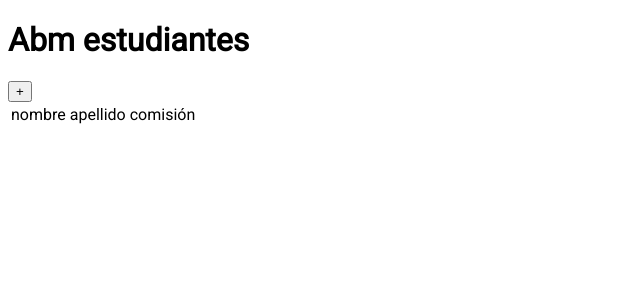
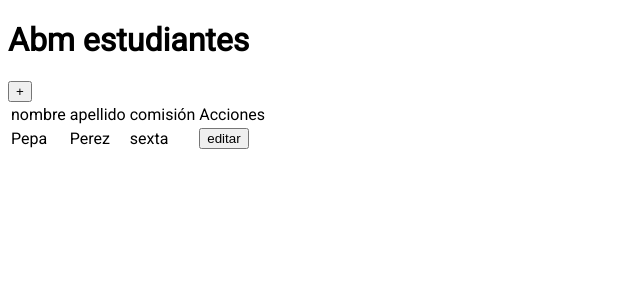
Before and after one commit to adasextagen/abm-students-rect-with-formik, a React (Create React App) app: page / in a window 1280 px wide. Shown: the top 300 px of the page, without its empty margins (0-640 px from the left). Built offline with nearby package versions, Linux system fonts and the light colour scheme.

Commit message:
edit in progress

```diff
--- a/src/App.js
+++ b/src/App.js
@@ -14,6 +14,7 @@ import './App.scss'
 //  - crear desde modal     0
 //  - editar estudiante     0
 //  - eliminnar (fun())     0
+//  - editar la funcion add student
 
 class App extends React.Component {
 	state = {
@@ -25,7 +26,17 @@ class App extends React.Component {
 			email: '', // email valido
 			id: ''
 		},
-		studentsList: [],
+		currentStudent: '',
+		studentsList: [
+			{
+				firstName: 'Pepa',
+				lastName: 'Perez',
+				age: '32',
+				comission: 'sexta',
+				email: 'pepa@perez.com',
+				id: 'stu-09800918505580112'
+			}
+		],
 		isModalOpen: false
 	}
 
@@ -34,9 +45,14 @@ class App extends React.Component {
 	}
 
 	addStudent = (values) => {
-		let newStudentsList = [ ...this.state.studentsList, { ...values, id: idGen('stu') } ]
-		this.setState({ studentsList: newStudentsList })
-		this.toggleModal()
+		console.log(values)
+		// let newStudentsList = [ ...this.state.studentsList, { ...values, id: idGen('stu') } ]
+		// this.setState({ studentsList: newStudentsList })
+		// this.toggleModal()
+	}
+
+	editStudent = (id) => {
+		this.setState({ currentStudent: id, isModalOpen: true })
 	}
 
 	toggleModal = (e) => {
@@ -45,12 +61,14 @@ class App extends React.Component {
 	}
 
 	render() {
+		let { currentStudent, studentsList, isModalOpen, studentModel } = this.state
+		let modelData = currentStudent ? studentsList.find((e) => e.id === currentStudent) : studentModel
 		return (
 			<Fragment>
 				<Header title={'Abm estudiantes'} addStudent={this.openStudentModal} />
-				<StudentsList data={this.state.studentsList} />
-				<Modal isOpen={this.state.isModalOpen} toggle={this.toggleModal} title={'ola ke ase'}>
-					<StudentForm data={this.state.studentModel} submit={this.addStudent} />{' '}
+				<StudentsList data={studentsList} editStudent={this.editStudent} />
+				<Modal isOpen={isModalOpen} toggle={this.toggleModal} title={'ola ke ase'}>
+					<StudentForm data={modelData} submit={this.addStudent} />
 				</Modal>
 			</Fragment>
 		)
--- a/src/components/StudentForm.js
+++ b/src/components/StudentForm.js
@@ -6,13 +6,13 @@ const studentValidationSchema = Yup.object().shape({
 	firstName: Yup.string().required()
 })
 
-const StudentForm = (props) => {
-	let { data, submit } = props
+const StudentForm = ({ data, submit }) => {
 	return (
 		<Formik
 			initialValues={data}
 			onSubmit={submit}
 			validationSchema={studentValidationSchema}
+			enableReinitialize // permite que los valores iniciales del formulario cambien dinamicamente
 			// validate={(values) => {
 			// 	let errors = {}
 			// 	if (!values.firstName) {
--- a/src/components/StudentsList.js
+++ b/src/components/StudentsList.js
@@ -1,7 +1,6 @@
 import React from 'react'
 
-const StudentsList = (props) => {
-	let { data } = props
+const StudentsList = ({ data, editStudent }) => {
 	return (
 		<table>
 			<thead>
@@ -9,6 +8,7 @@ const StudentsList = (props) => {
 					<td>nombre</td>
 					<td>apellido</td>
 					<td>comisión</td>
+					<td>Acciones</td>
 				</tr>
 			</thead>
 			<tbody>
@@ -18,6 +18,11 @@ const StudentsList = (props) => {
 							<td>{student.firstName}</td>
 							<td>{student.lastName}</td>
 							<td>{student.comission}</td>
+							<td>
+								<button type={'button'} onClick={() => editStudent(student.id)}>
+									editar
+								</button>
+							</td>
 						</tr>
 					))}
 			</tbody>
```
